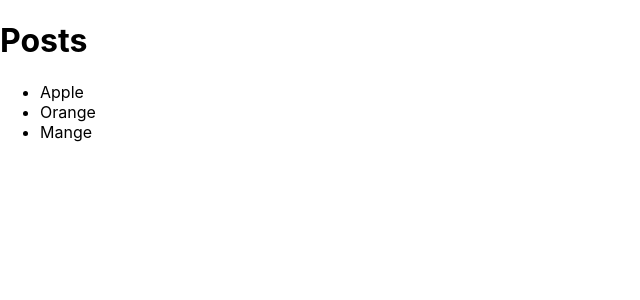
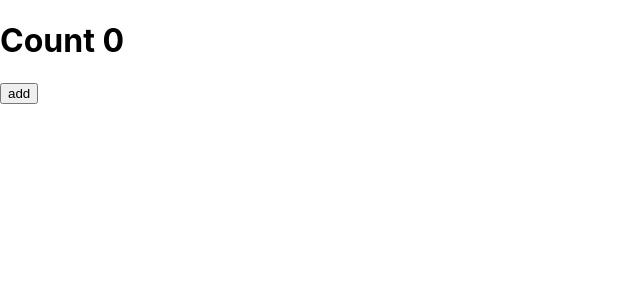
Before and after one commit to KyawZayYa2222/Learning-react, a React (Create React App) app in the folder spa-react/: page / in a window 1280 px wide. Shown: the top 300 px of the page, without its empty margins (0-640 px from the left). Built offline with nearby package versions, Linux system fonts and the light colour scheme.

Commit message:
state update

```diff
--- a/spa-react/src/App.js
+++ b/spa-react/src/App.js
@@ -1,22 +1,22 @@
 import React, { useState } from 'react'
 
 export default function App() {
-  let [posts, SetPosts] = useState([
-    {id: 1, title: 'Apple'},
-    {id: 2, title: 'Orange'},
-    {id: 3, title: 'Mange'}
-  ]);
+  let [count, setCount] = useState(0);
+
+  let increaseCount = () => {
+    // setCount(count+1); // should not do
+    // setCount(count+1);
+    // setCount(count+1);
+
+    setCount((prevCount) => prevCount+1);  // should do
+    setCount((prevCount) => prevCount+1);
+    setCount((prevCount) => prevCount+1);
+  }
 
   return (
     <div>
-      <h1>Posts</h1>
-      <ul>
-        {
-          posts.map((post) => (
-            <li key={post.id}>{post.title}</li>
-          ))
-        }
-      </ul>
+      <h1>Count {count}</h1>
+      <button onClick={increaseCount}>add</button>
     </div>
   )
 }
```
